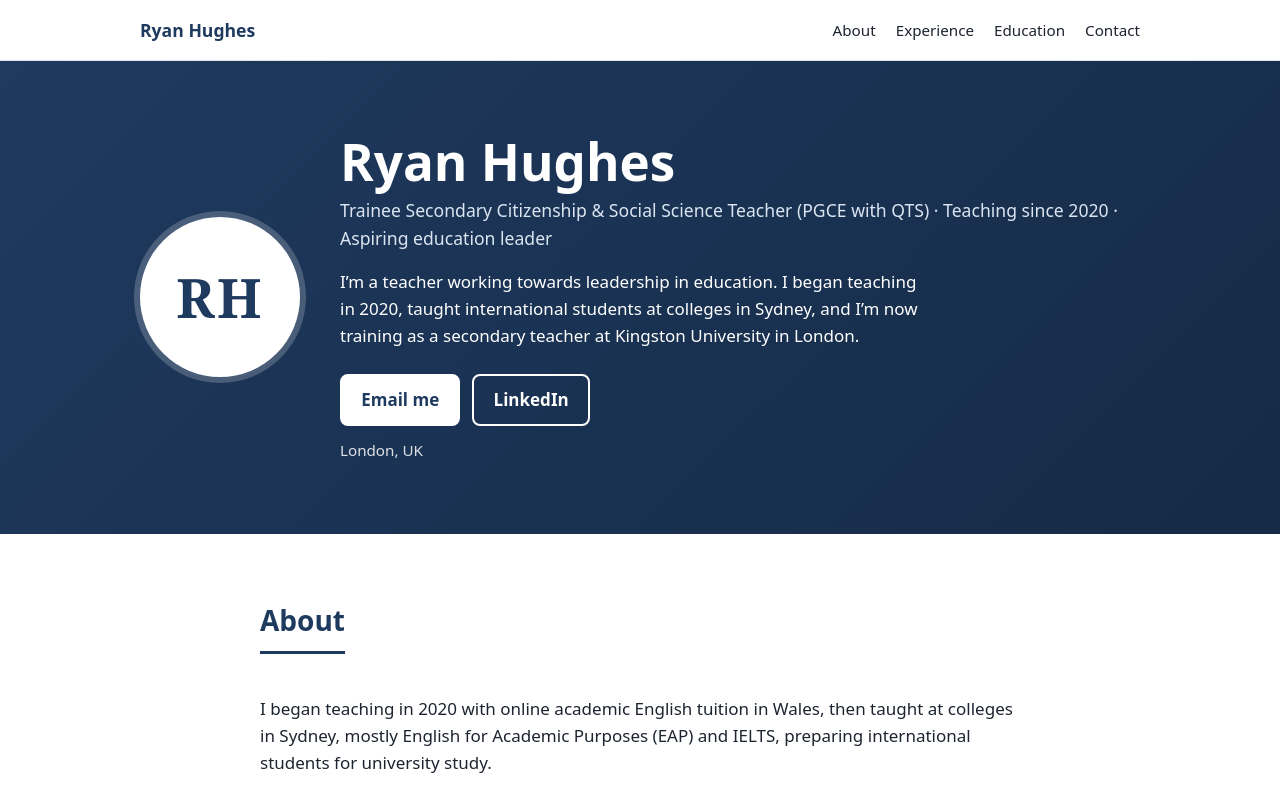
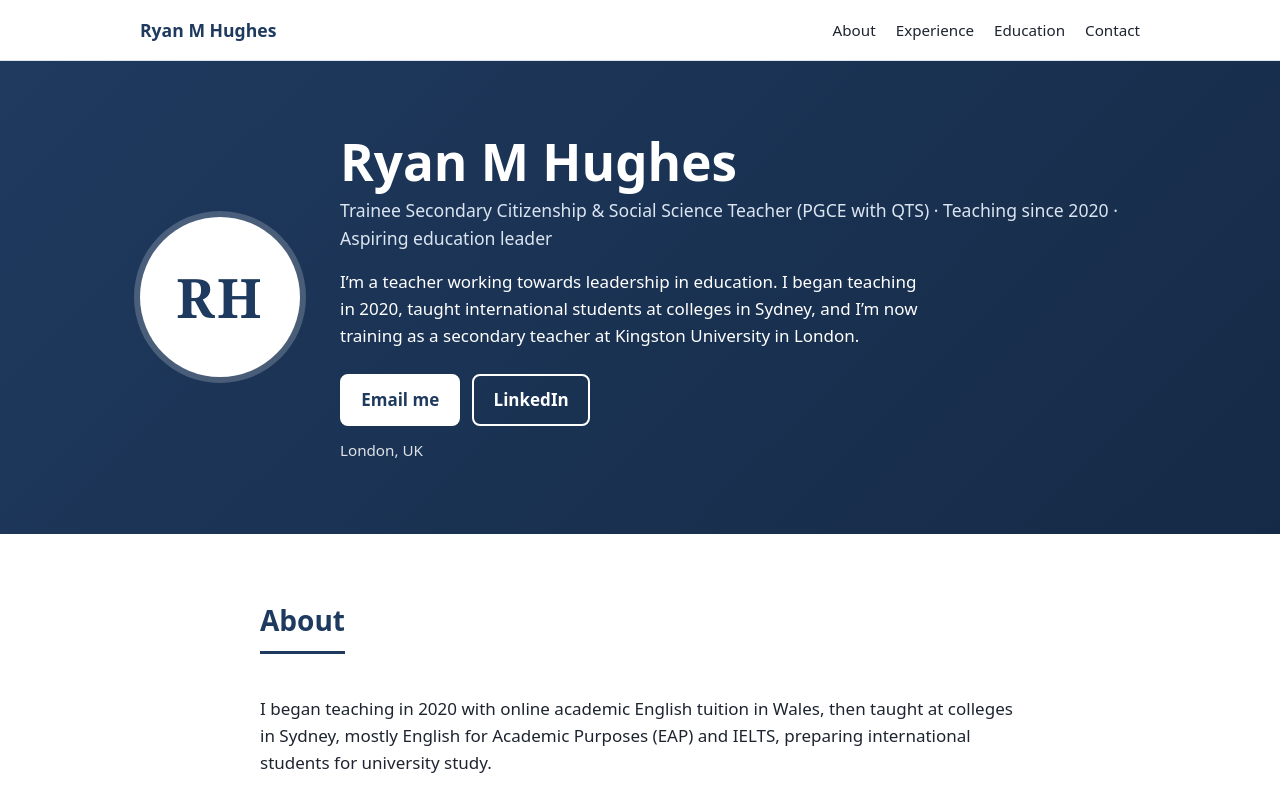
Before and after one commit to rmhugs/rmhugs.github.io, a plain HTML site: page index.html in a window 1280 px wide. Shown: the top 790 px of the page. Drawn offline with Linux system fonts and the light colour scheme.

Commit message:
Show Ryan M Hughes as the personal name.
Update the title, meta description, author, Open Graph title, header, heading, headshot alt text, monogram label, footer, and README. Leave the business name Ryan Hughes Tuition unchanged.

```diff
--- a/index.html
+++ b/index.html
@@ -3,13 +3,13 @@
 <head>
 <meta charset="utf-8">
 <meta name="viewport" content="width=device-width, initial-scale=1">
-<title>Ryan Hughes | Trainee Secondary Citizenship &amp; Social Science Teacher</title>
-<meta name="description" content="Ryan Hughes – trainee secondary Citizenship and Social Science teacher (PGCE with QTS, Kingston University), teaching since 2020, aspiring education leader. Based in London, UK.">
-<meta name="author" content="Ryan Hughes">
+<title>Ryan M Hughes | Trainee Secondary Citizenship &amp; Social Science Teacher</title>
+<meta name="description" content="Ryan M Hughes – trainee secondary Citizenship and Social Science teacher (PGCE with QTS, Kingston University), teaching since 2020, aspiring education leader. Based in London, UK.">
+<meta name="author" content="Ryan M Hughes">
 <link rel="canonical" href="https://ryanmhughes.com/">
 <meta property="og:type" content="website">
 <meta property="og:url" content="https://ryanmhughes.com/">
-<meta property="og:title" content="Ryan Hughes | Teacher and aspiring education leader">
+<meta property="og:title" content="Ryan M Hughes | Teacher and aspiring education leader">
 <meta property="og:description" content="Trainee Secondary Citizenship &amp; Social Science Teacher (PGCE with QTS) | Teaching since 2020 | Aspiring education leader">
 <meta name="twitter:card" content="summary">
 <meta name="theme-color" content="#1F3A5F">
@@ -20,7 +20,7 @@
 <a class="skip" href="#main">Skip to content</a>
 <header class="site-header">
   <nav class="nav wrap" aria-label="Main">
-    <a class="brand" href="#top">Ryan Hughes</a>
+    <a class="brand" href="#top">Ryan M Hughes</a>
     <ul>
       <li><a href="#about">About</a></li>
       <li><a href="#experience">Experience</a></li>
@@ -34,11 +34,11 @@
   <section class="hero" id="top">
     <div class="wrap hero-inner">
       <!-- PHOTO: replace the monogram below with a photo when ready, e.g.
-      <img class="photo" src="ryan-hughes.jpg" alt="Portrait of Ryan Hughes" width="160" height="160">
+      <img class="photo" src="ryan-hughes.jpg" alt="Portrait of Ryan M Hughes" width="160" height="160">
       -->
-      <div class="monogram" role="img" aria-label="Ryan Hughes initials">RH</div>
+      <div class="monogram" role="img" aria-label="Ryan M Hughes initials">RH</div>
       <div>
-        <h1>Ryan Hughes</h1>
+        <h1>Ryan M Hughes</h1>
         <p class="headline">Trainee Secondary Citizenship &amp; Social Science Teacher (PGCE with QTS) · Teaching since 2020 · Aspiring education leader</p>
         <p class="intro">I’m a teacher working towards leadership in education. I began teaching in 2020, taught international students at colleges in Sydney, and I’m now training as a secondary teacher at Kingston University in London.</p>
         <p class="actions">
@@ -179,6 +179,6 @@
   </section>
 </main>
 
-<footer class="site-footer"><div class="wrap">© 2026 Ryan Hughes</div></footer>
+<footer class="site-footer"><div class="wrap">© 2026 Ryan M Hughes</div></footer>
 </body>
 </html>
```
Also changed, not shown: 1 other file.
